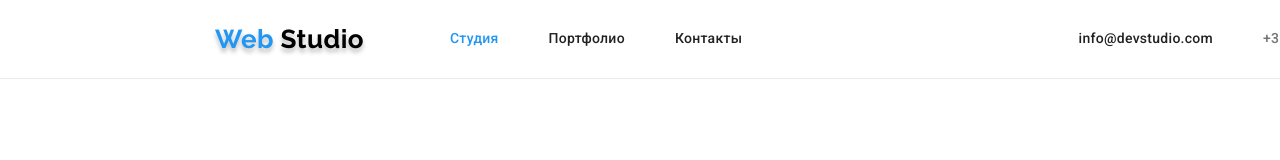
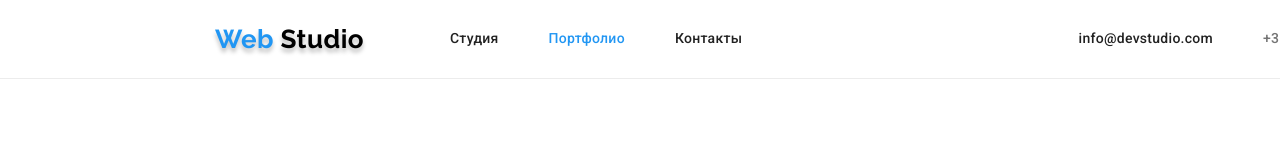
Before and after one commit to 4lxm4x/Homework-3, a plain HTML site: page portfolio.html in a window 1280 px wide. Shown: the top 160 px of the page. Drawn offline with nearby package versions, Linux system fonts and the light colour scheme.

Commit message:
Update portfolio.html

```diff
--- a/portfolio.html
+++ b/portfolio.html
@@ -23,8 +23,8 @@
             <nav class="main-nav">
                 <a class="logo" href="./index.html"><span class="logo accent">Web</span> Studio</a>
                 <ul class="nav list">
-                    <li><a class="nav-bar active" href="">Студия</a></li>
-                    <li><a class="nav-bar" href="./portfolio.html">Портфолио</a></li>
+                    <li><a class="nav-bar" href="./index.html">Студия</a></li>
+                    <li><a class="nav-bar active" href="./portfolio.html">Портфолио</a></li>
                     <li><a class="nav-bar" href="">Контакты </a></li>
                 </ul>
             </nav>
```
